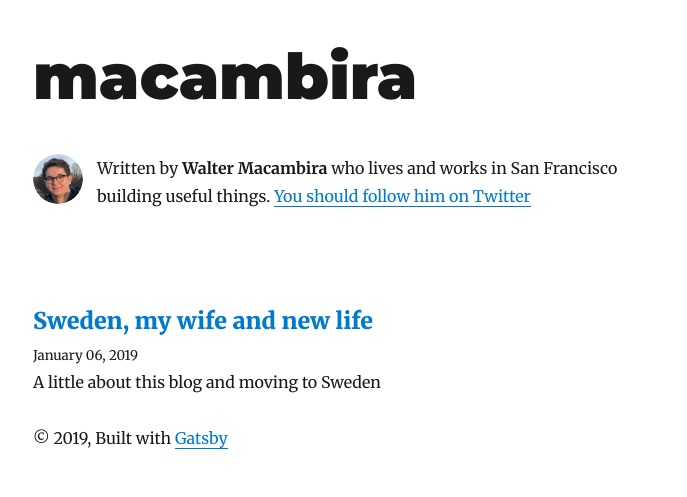
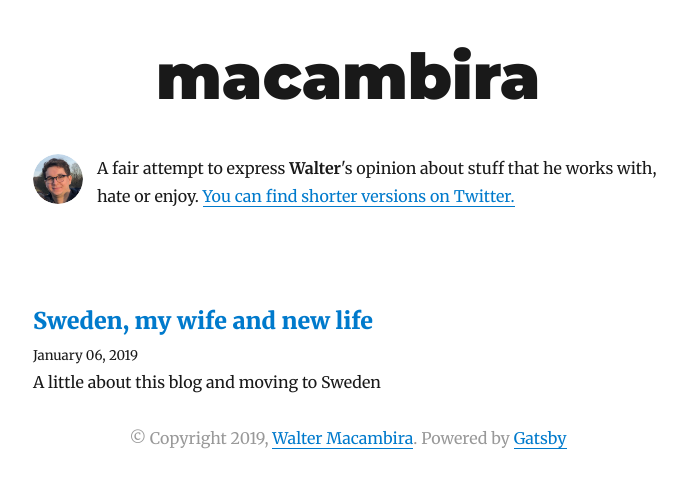
Before and after one commit to wmaca/wmaca.github.io, a Gatsby site: page / in a window 1280 px wide. Shown: the whole page, without its empty margins (292-979 px from the left). Built offline with nearby package versions, Linux system fonts and the light colour scheme; Gatsby itself is replaced by a stand-in of ours; some packages are replaced by stand-ins of ours.

Commit message:
Fix bio and layout

```diff
--- a/gatsby-config.js
+++ b/gatsby-config.js
@@ -2,6 +2,7 @@ module.exports = {
   siteMetadata: {
     title: `macambira`,
     author: `Walter Macambira`,
+    authorFirstName: `Walter`,
     description: `My personal blog`,
     siteUrl: `https://blog.macambira.co`,
     social: {
--- a/src/components/bio.js
+++ b/src/components/bio.js
@@ -24,6 +24,7 @@ const Bio = () => {
       site {
         siteMetadata {
           author
+          authorFirstName
           social {
             twitter
           }
@@ -32,7 +33,7 @@ const Bio = () => {
     }
   `)
 
-  const { author, social } = data.site.siteMetadata
+  const { author, authorFirstName, social } = data.site.siteMetadata
   return (
     <div
       style={{
@@ -54,11 +55,11 @@ const Bio = () => {
         }}
       />
       <p>
-        Written by <strong>{author}</strong> who lives and works in San
-        Francisco building useful things.
+        A fair attempt to express <strong>{authorFirstName}</strong>'s opinion
+        about stuff that he works with, hate or enjoy.
         {` `}
         <a href={`https://twitter.com/${social.twitter}`}>
-          You should follow him on Twitter
+          You can find shorter versions on Twitter.
         </a>
       </p>
     </div>
--- a/src/components/layout.js
+++ b/src/components/layout.js
@@ -7,50 +7,44 @@ class Layout extends React.Component {
   render() {
     const { location, title, children } = this.props
     const rootPath = `${__PATH_PREFIX__}/`
-    let header
 
-    if (location.pathname === rootPath) {
-      header = (
+    const headerTitle = (
+      <Link
+        style={{
+          boxShadow: `none`,
+          textDecoration: `none`,
+          color: `inherit`,
+        }}
+        to={`/`}
+      >
+        {title}
+      </Link>
+    )
+
+    const header =
+      location.pathname === rootPath ? (
         <h1
           style={{
             ...scale(1.5),
             marginBottom: rhythm(1.5),
             marginTop: 0,
+            textAlign: `center`,
           }}
         >
-          <Link
-            style={{
-              boxShadow: `none`,
-              textDecoration: `none`,
-              color: `inherit`,
-            }}
-            to={`/`}
-          >
-            {title}
-          </Link>
+          {headerTitle}
         </h1>
-      )
-    } else {
-      header = (
+      ) : (
         <h3
           style={{
             fontFamily: `Montserrat, sans-serif`,
             marginTop: 0,
+            textAlign: `center`,
           }}
         >
-          <Link
-            style={{
-              boxShadow: `none`,
-              textDecoration: `none`,
-              color: `inherit`,
-            }}
-            to={`/`}
-          >
-            {title}
-          </Link>
+          {headerTitle}
         </h3>
       )
-    }
+
     return (
       <div
         style={{
@@ -62,9 +56,9 @@ class Layout extends React.Component {
       >
         <header>{header}</header>
         <main>{children}</main>
-        <footer>
-          © {new Date().getFullYear()}, Built with
-          {` `}
+        <footer style={{ textAlign: `center`, color: `#999` }}>
+          © Copyright {new Date().getFullYear()},{" "}
+          <a href="https://macambira.co">Walter Macambira</a>. Powered by{" "}
           <a href="https://www.gatsbyjs.org">Gatsby</a>
         </footer>
       </div>
```
